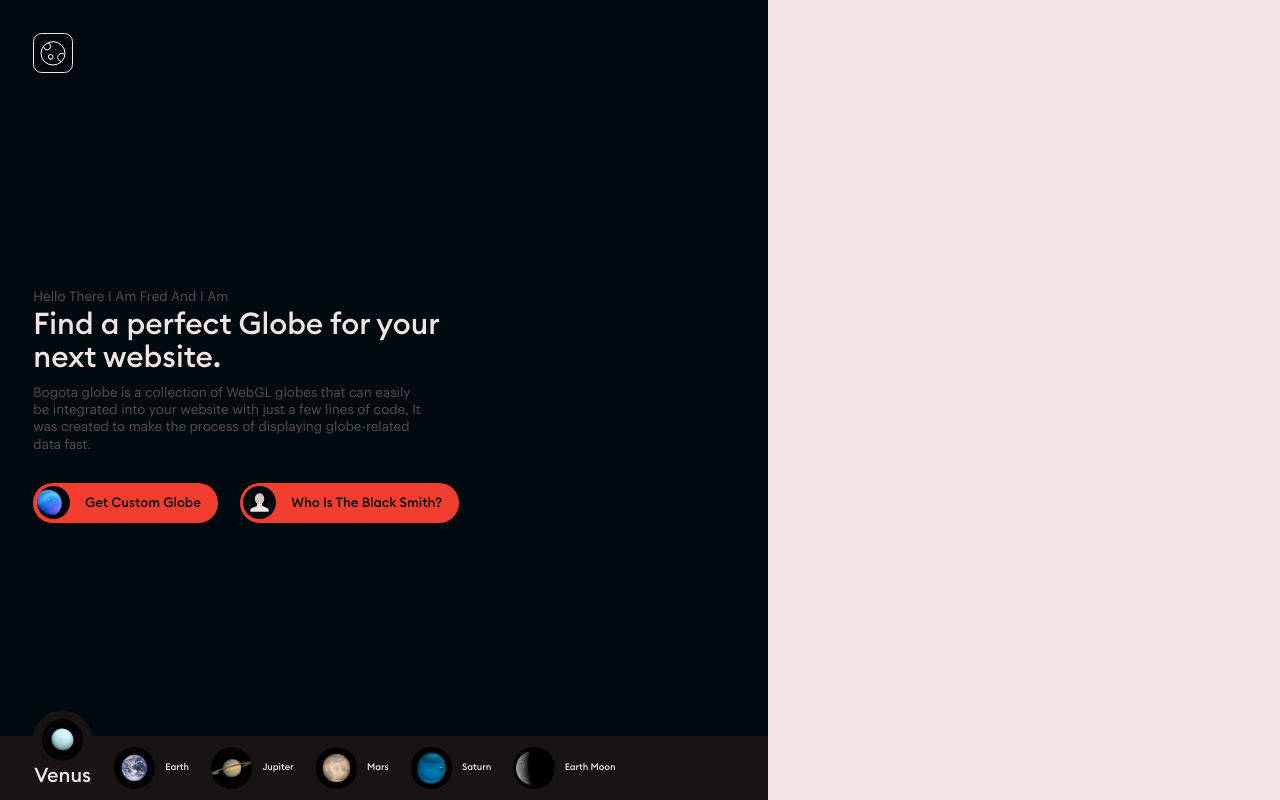
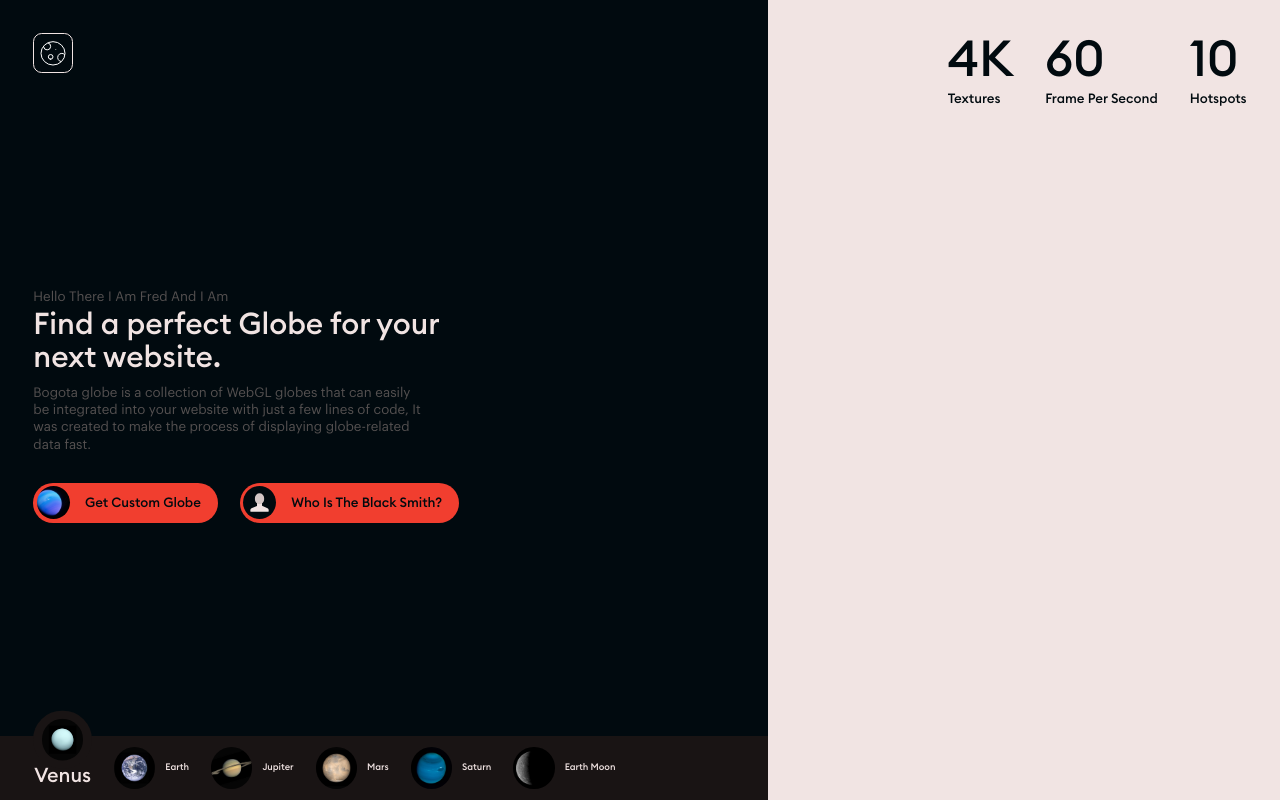
Before and after one commit to mudakikwa/bogoglobes, a React (Create React App) app: page / in a window 1280 px wide. Built offline with nearby package versions, Linux system fonts and the light colour scheme.

Commit message:
finished the counter

```diff
--- /dev/null
+++ b/src/components/leftText/LeftTextCounter.js
@@ -0,0 +1,21 @@
+import React from 'react'
+import "./lefttext.scss"
+import CountUp from 'react-countup';
+
+export default function LeftTextCounter() {
+  return (
+    <div id="left-text-counter">
+        <div className="wrapper d-flex">
+              <SingleCount number={4} unit="K" desc="Textures" />
+              <SingleCount number={60} unit="" desc="Frame Per Second" />
+              <SingleCount number={10} unit="" desc="Hotspots" />
+        </div>
+    </div>
+  )
+}
+function SingleCount({number,unit,desc}) {
+    return <div className="singleCounter">
+        <div className="numbers"><span><CountUp end={number} /></span><span>{unit}</span></div>
+        <div className="number-repr">{desc}</div>
+    </div>;
+}
--- /dev/null
+++ b/src/components/leftText/lefttext.scss
@@ -0,0 +1,27 @@
+@import "../../sass/mixins.scss";
+#left-text-counter{
+    display: flex;
+    justify-content: flex-end;
+    padding-right: pxToVw(50);
+    .wrapper{
+        gap:pxToVw(48);
+    }
+    .singleCounter{
+        .numbers{
+            font-family: $euclidMedium;
+            font-weight: 500;
+            font-size: pxToVw(75);
+            line-height: 1;
+            text-align: left;
+            margin-bottom: pxToVh(7.5);
+            color: $black;
+        }
+        .number-repr{
+            font-family: $euclidMedium;
+            font-weight: 500;
+            font-size: pxToVw(20);
+            text-align: left;
+            color: $black;
+        }
+    }
+}
--- a/src/pages/home/Home.js
+++ b/src/pages/home/Home.js
@@ -1,5 +1,6 @@
 import React from 'react'
 import Cta from '../../components/cta/Cta'
+import LeftTextCounter from '../../components/leftText/LeftTextCounter'
 import Logo from '../../components/logo/Logo'
 import Planets from '../../components/planets/Planets'
 import "./index.scss"
@@ -12,7 +13,9 @@ export default function Home() {
         <Cta />
         <Planets />
       </div>
-      <div className="right-size"></div>
+      <div className="right-size">
+        <LeftTextCounter />
+      </div>
     </div>
   )
 }
```
Also changed, not shown: package.json (+8 -7 lines), 1 other file (tests, documents, lock files or other folders).
